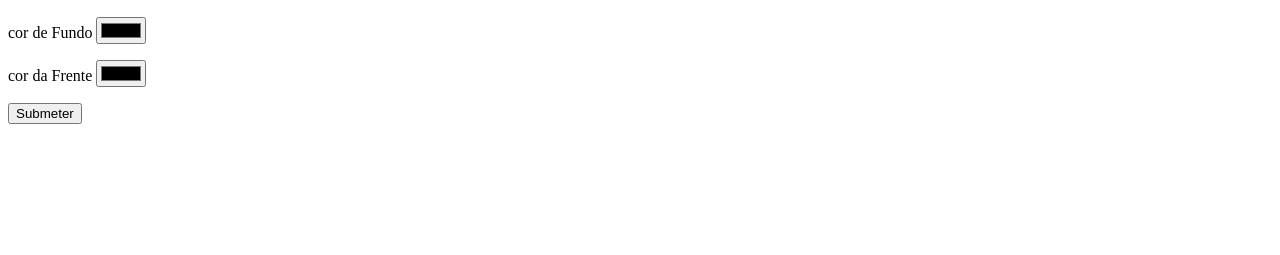
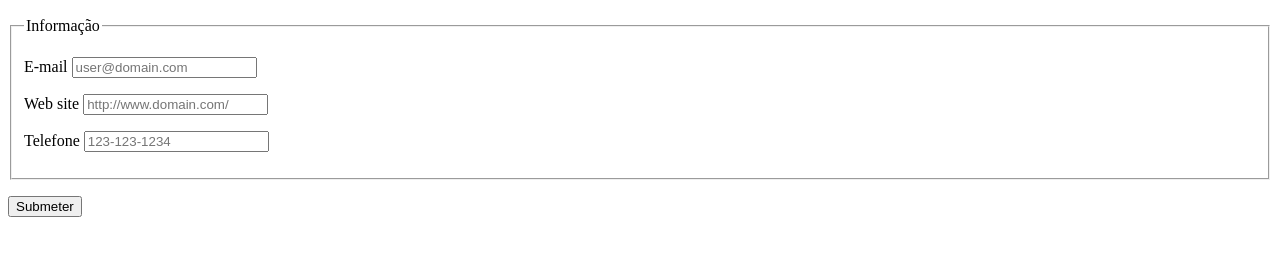
Before and after one commit to RafaelZulianeli/HTML, a plain HTML site: page index.html in a window 1280 px wide. Shown: the part 137-392 px from the top of the page. Drawn offline with Linux system fonts and the light colour scheme.

Commit message:
form placeholder

```diff
--- a/index.html
+++ b/index.html
@@ -24,12 +24,29 @@
     </figure>
 
     <form>
-      <p>
-        <label>cor de Fundo <input type="color" name="bg"/></label>
-      </p>
-      <p>
-        <label>cor da Frente <input type="color" name="fg"/></label>
-      </p>
+      <fieldset>
+        <legend>Informação</legend>
+        <p>
+          <label
+            >E-mail
+            <input type="email" name="email" placeholder="user@domain.com"
+          /></label>
+        </p>
+        <p>
+          <label
+            >Web site
+            <input
+              type="url"
+              name="website"
+              placeholder="http://www.domain.com/"
+          /></label>
+        </p>
+        <p>
+          <label
+            >Telefone <input type="tel" name="fone" placeholder="123-123-1234"
+          /></label>
+        </p>
+      </fieldset>
       <p><button type="submit">Submeter</button></p>
     </form>
   </body>
```
